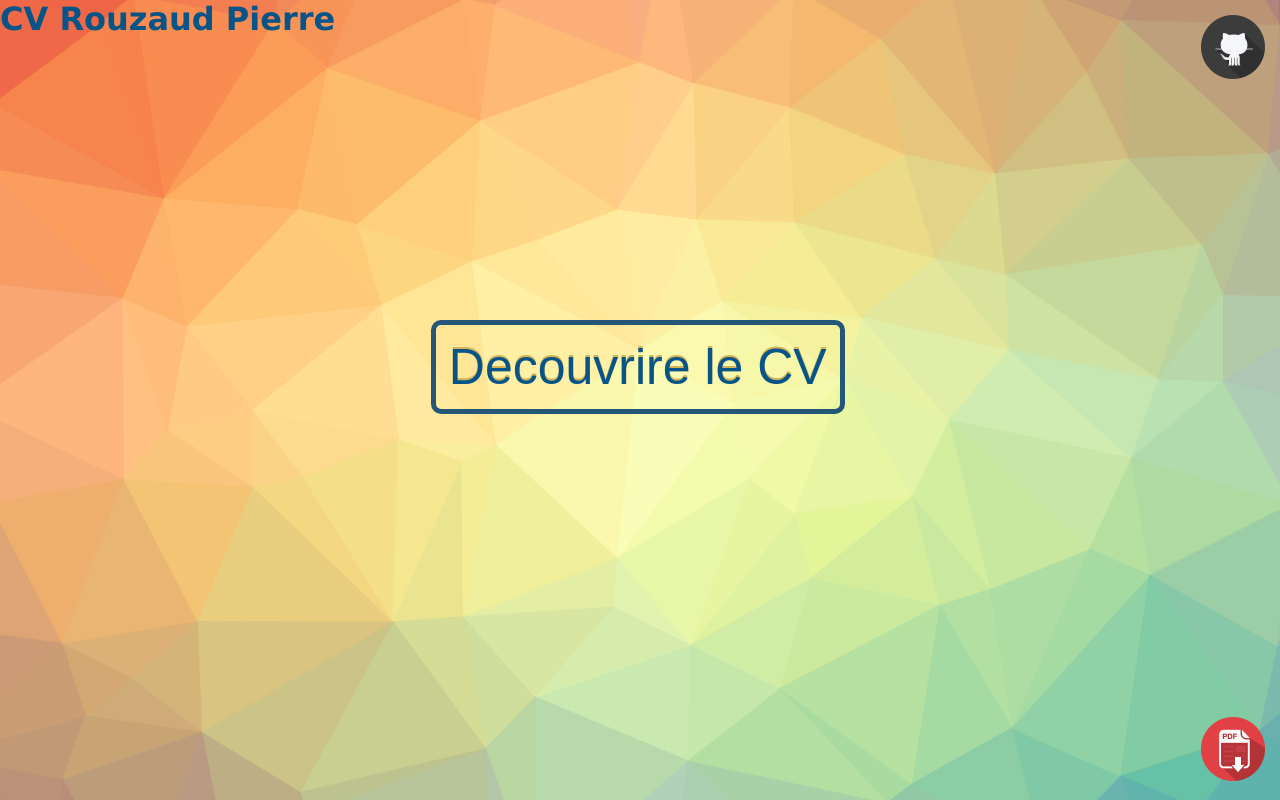
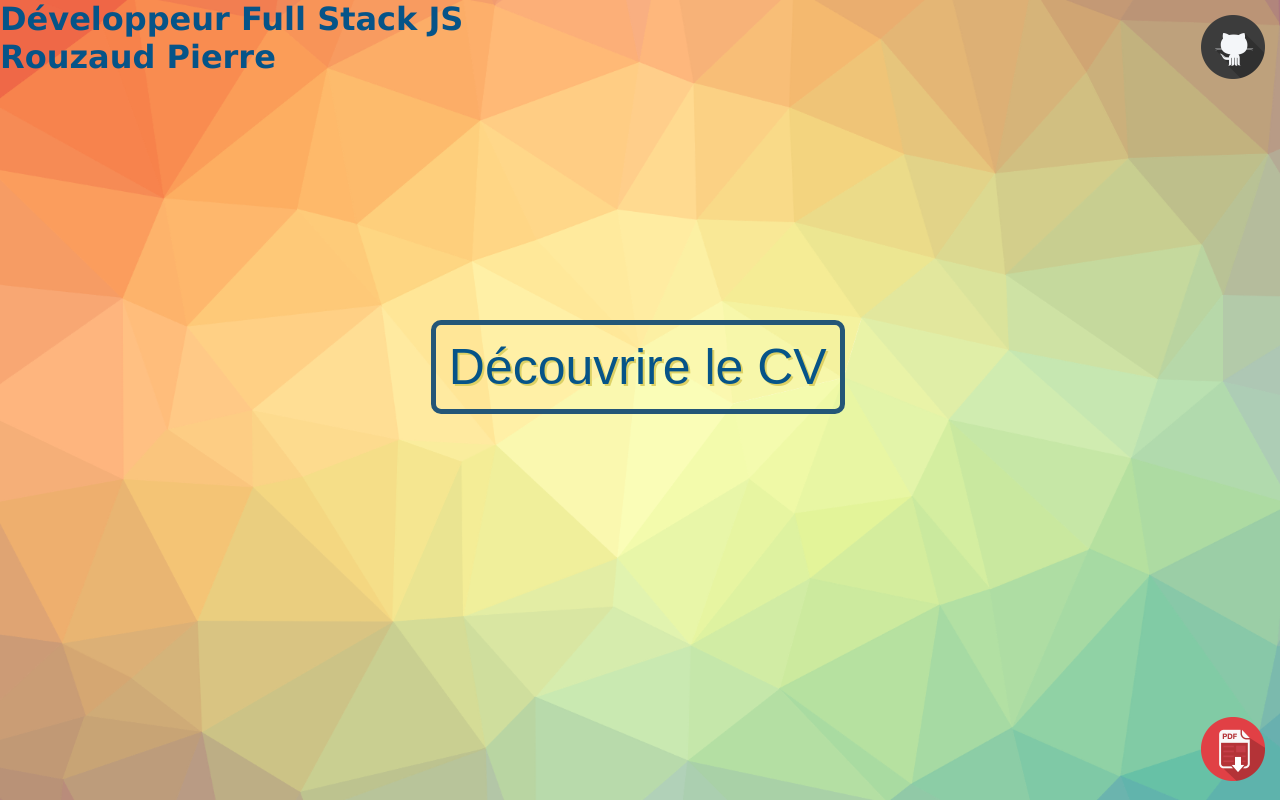
Before and after one commit to Siglave/JeuCV, a PHP site: page / in a window 1280 px wide. Run offline with PHP 8.4, Linux system fonts and the light colour scheme.

Commit message:
change style 1st page

```diff
--- a/css/style.css
+++ b/css/style.css
@@ -49,27 +49,17 @@ html {
     font-weight: 100;
     margin-left: -209px;
     padding: 1%;
-    /* border-top: 2px solid #065488;
-    border-bottom: 2px solid #065488;
-    border-right: 2px solid transparent;
-    border-left: 2px solid transparent; */
     background: transparent;
     border: 5px solid #245677;
     color: #065488;
     border-radius: 10px;
-    text-shadow: 0px -2px #D1B358;
+    text-shadow: 2px 2px #ddd165;
     cursor: pointer;
 }
 #start-game:hover{
-/*     border-top: 2px solid transparent;
-    border-bottom: 2px solid transparent;
-    border-right: 2px solid #065488;
-    border-left: 2px solid #065488; */
-    /* font-weight: bold;
- */    transform: translate(5px,5px);
-  -webkit-transform: translate(5px,5px);
+    transform: translate(5px,5px);
+    -webkit-transform: translate(5px,5px);
 	border: 1px solid;
-    /* font-style: oblique; */
 }
 
 /***************/
--- a/index.html
+++ b/index.html
@@ -29,12 +29,15 @@
         <a class="link link-git" href="https://github.com/Siglave/JeuCV" target="_blank">
             <img class="img-git" src="assets/ui/github.png">
         </a>
-        <a class="link link-cv" href="cvRouzaudPierre.pdf" download>
+        <a class="link link-cv" href="rouzaudPierreDevJs.pdf" download>
             <img class="img-pdf" src="assets/ui/pdf.png">
         </a>
-        <h1 style="margin: 0; color: #065488;">CV Rouzaud Pierre</h1>
-        <a id="pdf-cv" href="cvRouzaudPierre.pdf" download style="display: none"></a>
-        <button id="start-game" class="btn-5" type="button">Decouvrire le CV</button>
+        <div id="first-page">
+            <h1 style="margin: 0; color: #065488;">Développeur Full Stack JS</h1>
+            <h1 style="margin: 0; color: #065488;">Rouzaud Pierre</h1>
+            <button id="start-game" type="button">Découvrire le CV</button>
+        </div>
+        <a id="pdf-cv" href="rouzaudPierreDevJs.pdf" download style="display: none"></a>
         <div id="game-cv">
             <canvas id="game-background" width="1000" height="700"></canvas>
             <canvas id="game-canvas" width="1000" height="700"></canvas>
--- a/js/script.js
+++ b/js/script.js
@@ -37,7 +37,7 @@ document.addEventListener("DOMContentLoaded", function () {
         );
         document.getElementById("start-game").addEventListener("click",function(){
             $("#info-game").show();
-            $("#start-game").hide("slow");
+            $("#first-page").hide("slow");
             showInfoStage(1);
             game.startGame();
         });
```
Also changed, not shown: 2 other files.
